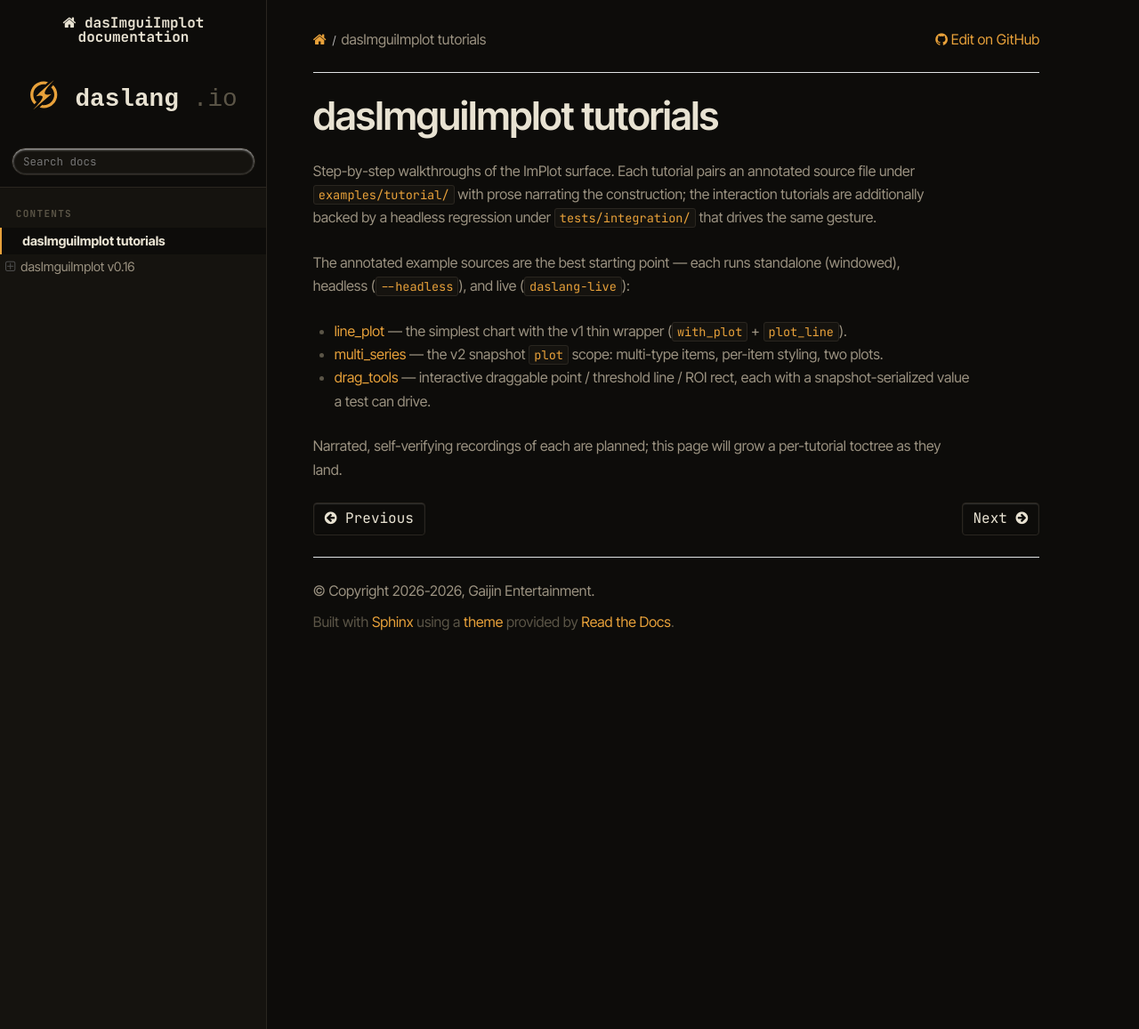
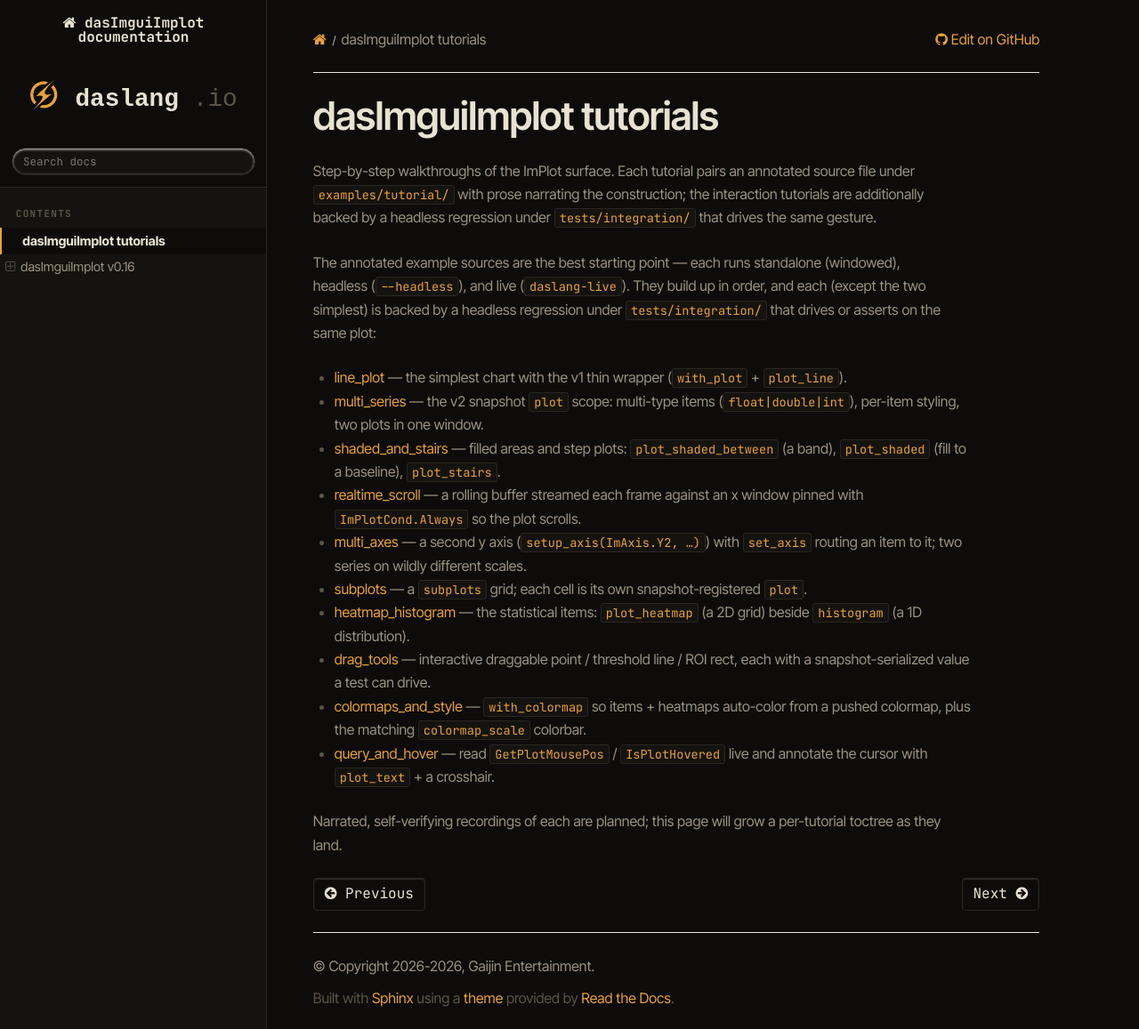
Before and after one commit to aleksisch/dasImguiImplot, a Sphinx documentation site: the page built from doc/source/tutorials/index.rst, in a window 1280 px wide and 1157 px high. Shown: the whole window at 89% size. Built offline with Sphinx 7.4.7 and the Read the Docs theme 3.1.0, drawn with Linux system fonts in a browser that asks for light colours; pages that are not in the unit, such as notebooks, are missing from menus.

Commit message:
M5: the remaining 6 tutorials (functional bar) + set_axis/set_axes wrappers
Completes the 10-tutorial progression. Six new annotated examples under
examples/tutorial/, each paired with a headless regression under
tests/integration/ that drives or asserts on the same plot:

  shaded_and_stairs  — plot_shaded_between (band) / plot_shaded (fill to baseline)
                       / plot_stairs. Test: both filled-area plots render.
  realtime_scroll    — a rolling capped buffer streamed each frame, x pinned to
                       [t-HISTORY, t] with ImPlotCond.Always. Test: x_min scrolls
                       past 0.5 (proves the window moves, not a static plot).
  multi_axes         — a 2nd y axis via setup_axis(ImAxis.Y2, ...) with set_axis
                       routing an item to it. Test: X1 [0,100] + Y1 (temp) [0,30]
                       converge, so Y2 (pressure ~[950,1050]) is independent.
  subplots           — a subplots grid; each cell is its own snapshot `plot`. Test:
                       GRID drew + a cell nests under it (PLOT_WIN/GRID/P_SIN).
  heatmap_histogram  — plot_heatmap beside histogram (the statistical items as a
                       tutorial counterpart to the test_stats_items smoke).
  query_and_hover    — read GetPlotMousePos / IsPlotHovered live, annotate the
                       cursor with plot_text + a crosshair. Test: synth move onto
                       the plot → hovered + mouse-plot-pos inside the axis range.

New wrappers (daslib/implot_boost_v2.das, "Axis & legend setup" group):
  set_axis(axis)            — route subsequent items to a y/x axis (the Y2 case).
  set_axes(x_axis, y_axis)  — the two-axis form.
Both are pure passthroughs over the already-bound SetAxis / SetAxes (no C++).

Docs kept in lockstep: implot2rst.das groups set_axis/set_axes under Axis & legend
setup (Uncategorized gate stays green); tutorials/index.rst now lists all 10
tutorials in progression order. Full headless suite green (10 tests, 4 workers,
~37s); lint + format clean; sphinx-build -W clean on a full rebuild.

Narrated / self-verifying recordings of the tutorials remain a planned non-gating
follow-up. PlotBarGroups + PlotPieChart stay deferred (need a native TArray<char*>
string-array binding dasImgui doesn't expose yet).

Co-Authored-By: Claude Opus 4.8 (1M context) <noreply@anthropic.com>

```diff
--- a/doc/source/tutorials/index.rst
+++ b/doc/source/tutorials/index.rst
@@ -10,15 +10,38 @@ interaction tutorials are additionally backed by a headless regression under
 ``tests/integration/`` that drives the same gesture.
 
 The annotated example sources are the best starting point — each runs standalone
-(windowed), headless (``--headless``), and live (``daslang-live``):
+(windowed), headless (``--headless``), and live (``daslang-live``). They build up in
+order, and each (except the two simplest) is backed by a headless regression under
+``tests/integration/`` that drives or asserts on the same plot:
 
 * `line_plot <https://github.com/borisbat/dasImguiImplot/blob/master/examples/tutorial/line_plot.das>`_
   — the simplest chart with the v1 thin wrapper (``with_plot`` + ``plot_line``).
 * `multi_series <https://github.com/borisbat/dasImguiImplot/blob/master/examples/tutorial/multi_series.das>`_
-  — the v2 snapshot ``plot`` scope: multi-type items, per-item styling, two plots.
+  — the v2 snapshot ``plot`` scope: multi-type items (``float|double|int``), per-item
+  styling, two plots in one window.
+* `shaded_and_stairs <https://github.com/borisbat/dasImguiImplot/blob/master/examples/tutorial/shaded_and_stairs.das>`_
+  — filled areas and step plots: ``plot_shaded_between`` (a band), ``plot_shaded``
+  (fill to a baseline), ``plot_stairs``.
+* `realtime_scroll <https://github.com/borisbat/dasImguiImplot/blob/master/examples/tutorial/realtime_scroll.das>`_
+  — a rolling buffer streamed each frame against an x window pinned with
+  ``ImPlotCond.Always`` so the plot scrolls.
+* `multi_axes <https://github.com/borisbat/dasImguiImplot/blob/master/examples/tutorial/multi_axes.das>`_
+  — a second y axis (``setup_axis(ImAxis.Y2, …)``) with ``set_axis`` routing an item
+  to it; two series on wildly different scales.
+* `subplots <https://github.com/borisbat/dasImguiImplot/blob/master/examples/tutorial/subplots.das>`_
+  — a ``subplots`` grid; each cell is its own snapshot-registered ``plot``.
+* `heatmap_histogram <https://github.com/borisbat/dasImguiImplot/blob/master/examples/tutorial/heatmap_histogram.das>`_
+  — the statistical items: ``plot_heatmap`` (a 2D grid) beside ``histogram`` (a 1D
+  distribution).
 * `drag_tools <https://github.com/borisbat/dasImguiImplot/blob/master/examples/tutorial/drag_tools.das>`_
   — interactive draggable point / threshold line / ROI rect, each with a
   snapshot-serialized value a test can drive.
+* `colormaps_and_style <https://github.com/borisbat/dasImguiImplot/blob/master/examples/tutorial/colormaps_and_style.das>`_
+  — ``with_colormap`` so items + heatmaps auto-color from a pushed colormap, plus the
+  matching ``colormap_scale`` colorbar.
+* `query_and_hover <https://github.com/borisbat/dasImguiImplot/blob/master/examples/tutorial/query_and_hover.das>`_
+  — read ``GetPlotMousePos`` / ``IsPlotHovered`` live and annotate the cursor with
+  ``plot_text`` + a crosshair.
 
 Narrated, self-verifying recordings of each are planned; this page will grow a
 per-tutorial toctree as they land.
```
Also changed, not shown: 14 other files.
